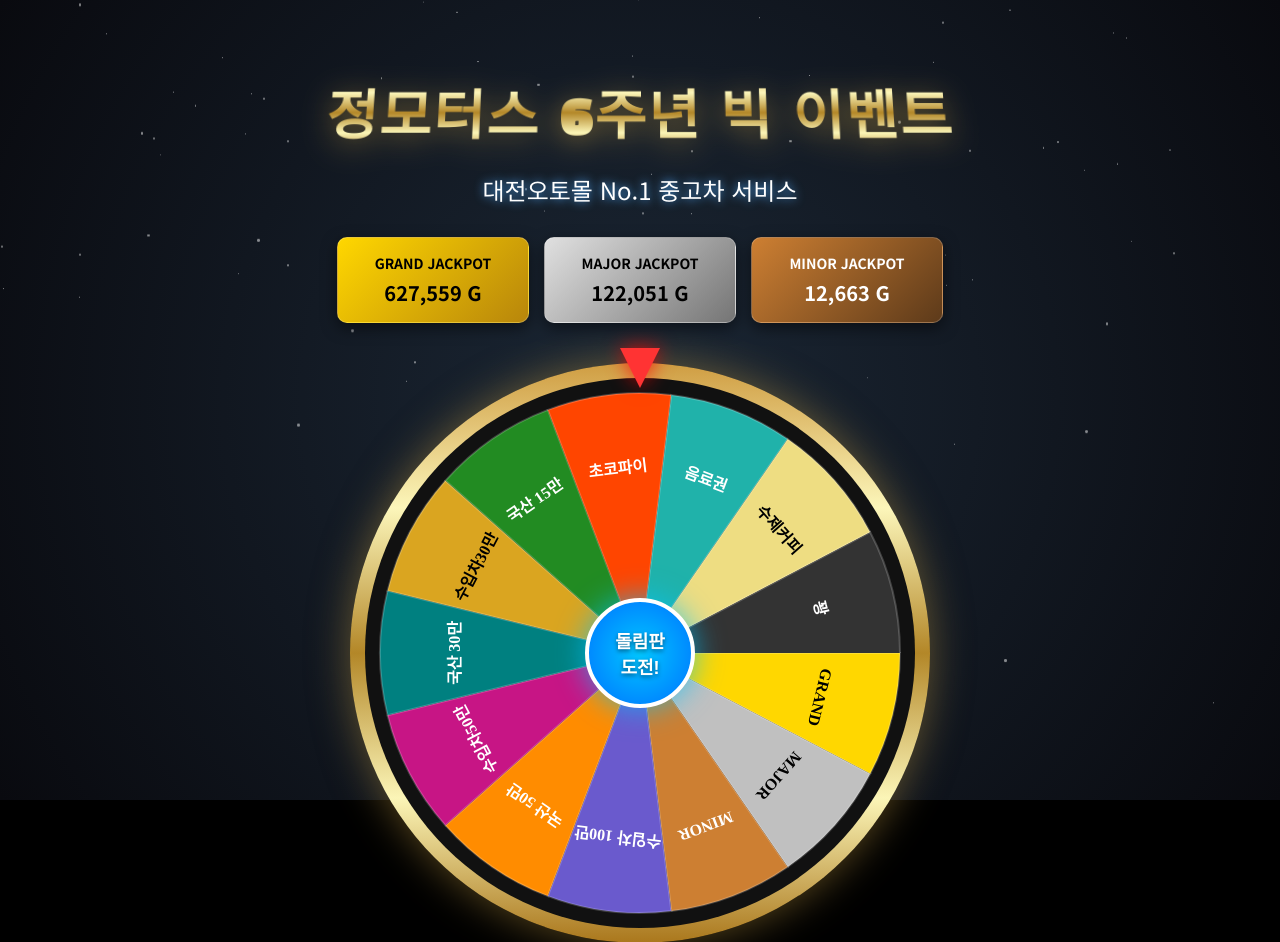
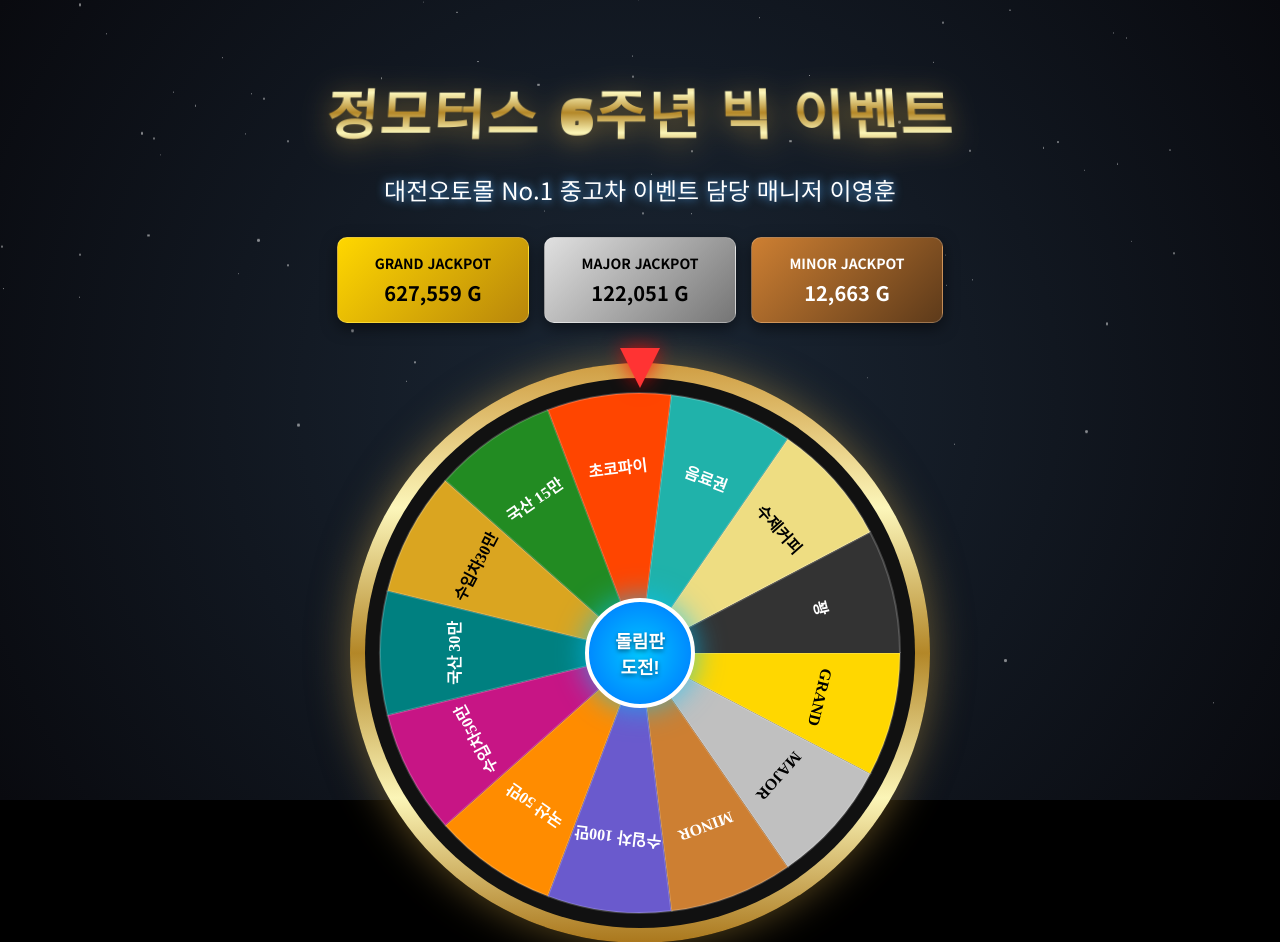
Before and after one commit to a20030838-hub/abcd, a plain HTML site: page gemeven1.html in a window 1280 px wide. Shown: the top 942 px of the page. Drawn offline with Linux system fonts and the light colour scheme.

Commit message:
Update gemeven1.html

```diff
--- a/gemeven1.html
+++ b/gemeven1.html
@@ -162,7 +162,7 @@
 
     <div class="header-container">
         <h1 class="main-title">정모터스 6주년 빅 이벤트</h1>
-        <div class="sub-title">대전오토몰 No.1 중고차 서비스</div>
+        <div class="sub-title">대전오토몰 No.1 중고차 이벤트 담당 매니저 이영훈</div>
     </div>
 
     <div class="jackpot-wrap">
```
